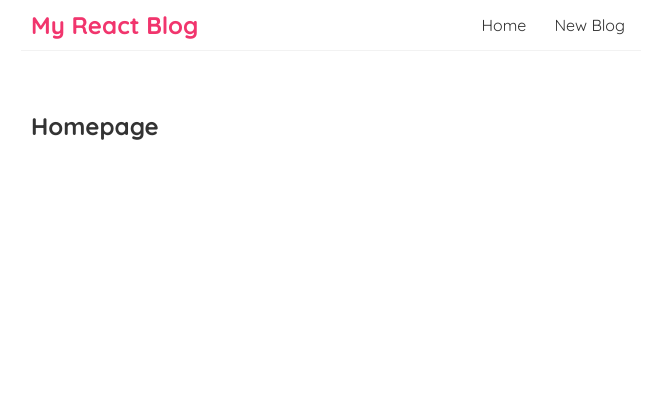
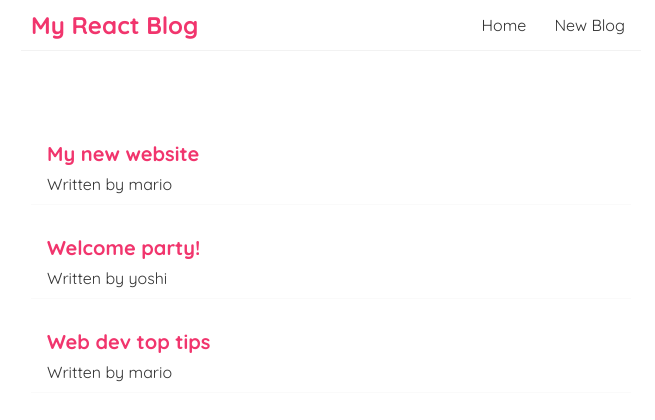
Before and after one commit to NikosKarampas/MyReactBlog, a React (Create React App) app: page / in a window 1280 px wide. Shown: the top 420 px of the page, without its empty margins (309-964 px from the left). Built offline with nearby package versions, Linux system fonts and the light colour scheme; the HTML template or start-up script is replaced by a standard one.

Commit message:
Added blogs in home page

```diff
--- a/src/Home.js
+++ b/src/Home.js
@@ -1,7 +1,20 @@
+import { useState } from "react";
+
 const Home = () => {
+    const [blogs, setBlogs] = useState([
+        { title: 'My new website', body: 'lorem ipsum...', author: 'mario', id: 1 },
+        { title: 'Welcome party!', body: 'lorem ipsum...', author: 'yoshi', id: 2 },
+        { title: 'Web dev top tips', body: 'lorem ipsum...', author: 'mario', id: 3 }
+    ]);
+
     return (
         <div className="home">
-            <h2>Homepage</h2>
+            {blogs.map((blog) => (
+                <div className="blog-preview" key={blog.id}>
+                    <h2>{ blog.title }</h2>
+                    <p>Written by { blog.author }</p>
+                </div>
+            ))}
         </div>
     );
 }
--- a/src/index.css
+++ b/src/index.css
@@ -39,3 +39,21 @@
   margin: 40px auto;
   padding: 20px;
 }
+
+/* blog previews / list */
+.blog-preview {
+  padding: 10px 16px;
+  margin: 20px 0;
+  border-bottom: 1px solid #fafafa;
+}
+
+.blog-preview:hover {
+  box-shadow: 1px 3px 5px rgba(0,0,0,0.1);
+  cursor: pointer;
+}
+
+.blog-preview h2 {
+  font-size: 20px;
+  color: #f1356d;
+  margin-bottom: 8px;
+}
```
